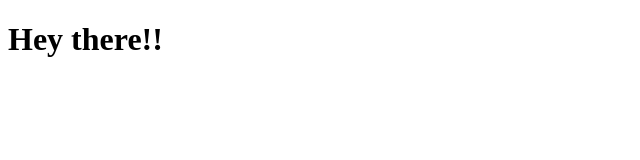
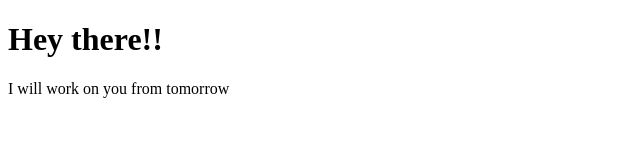
Before and after one commit to sayalip2316/sayalip2316.github.io, a plain HTML site: page index.html in a window 1280 px wide. Shown: the whole page, without its empty margins (0-640 px from the left). Drawn offline with Linux system fonts and the light colour scheme.

Commit message:
sec commit

```diff
--- a/index.html
+++ b/index.html
@@ -8,5 +8,6 @@
 </head>
 <body>
     <h1>Hey there!!</h1>
+    <p>I will work on you from tomorrow</p>
 </body>
 </html>
```
